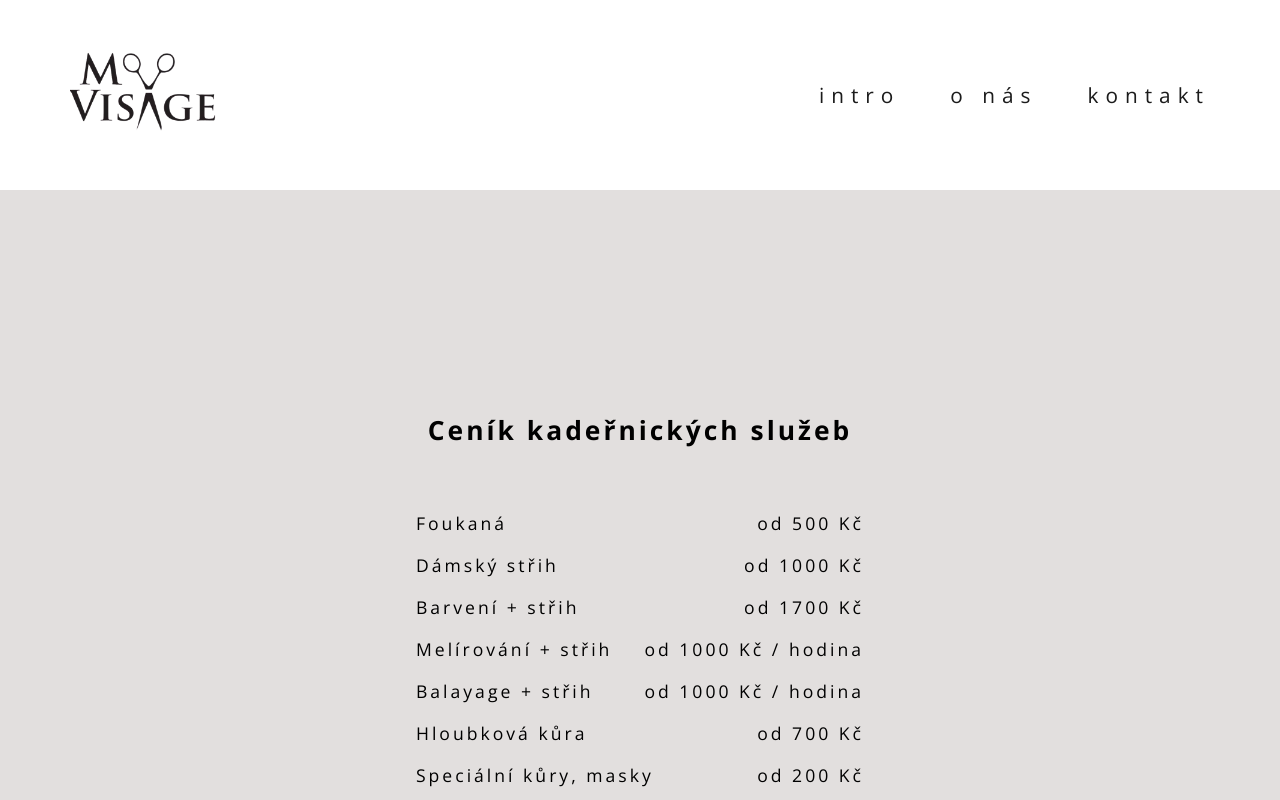
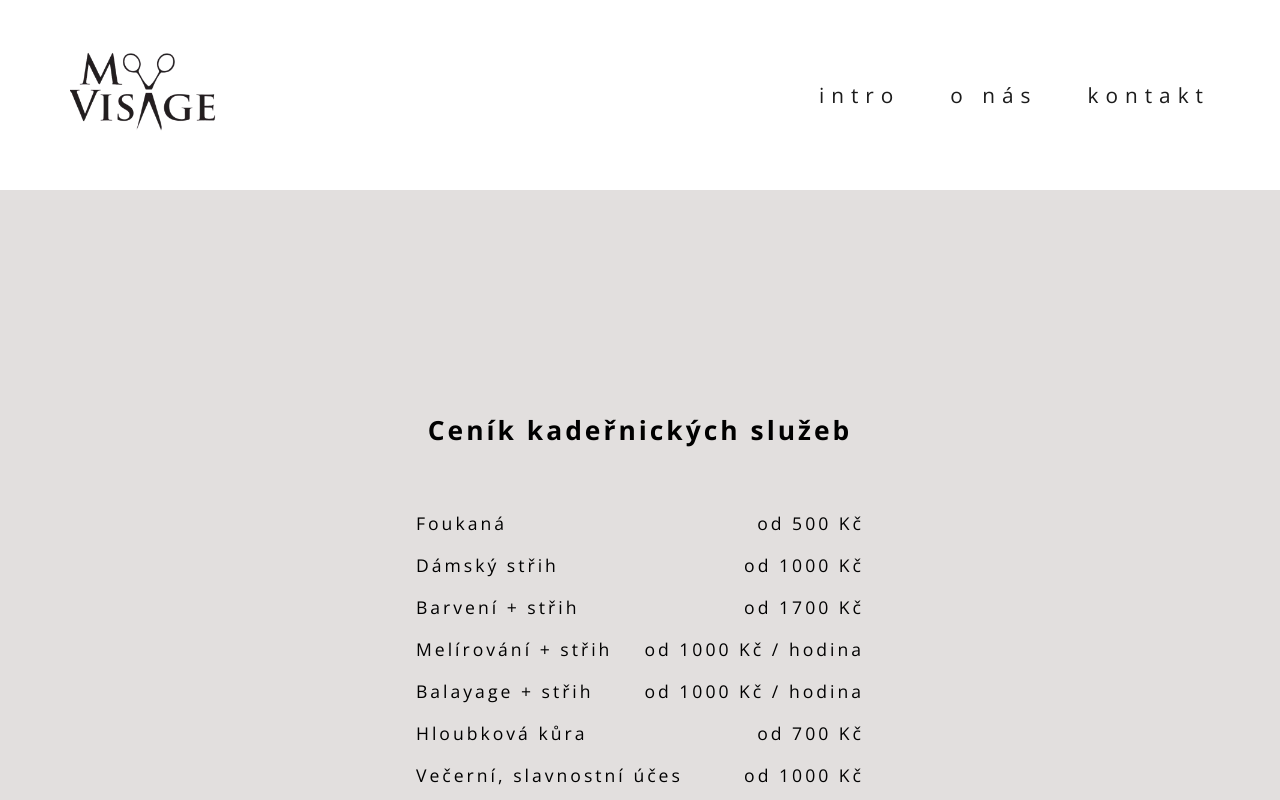
Before and after one commit to Maree13/kadernictvi, a React (Create React App) app: page /kadernictvi in a window 1280 px wide. Shown: the top 800 px of the page. Built offline with nearby package versions, Linux system fonts and the light colour scheme; a web font is replaced by a local one.

Commit message:
uprava cenniku

```diff
--- a/src/pages/Kadernictvi.js
+++ b/src/pages/Kadernictvi.js
@@ -14,7 +14,6 @@ const Kadernictvi = () => {
       duration: 'od 3 hodin',
     },
     { name: 'Hloubková kůra', price: 'od 700 Kč' },
-    { name: 'Speciální kůry, masky', price: 'od 200 Kč' },
     { name: 'Večerní, slavnostní účes', price: 'od 1000 Kč' },
     { name: 'Pánský střih', price: 'od 500 Kč' },
     { name: 'Dětský střih do 12 let', price: 'od 300 Kč' },
```
